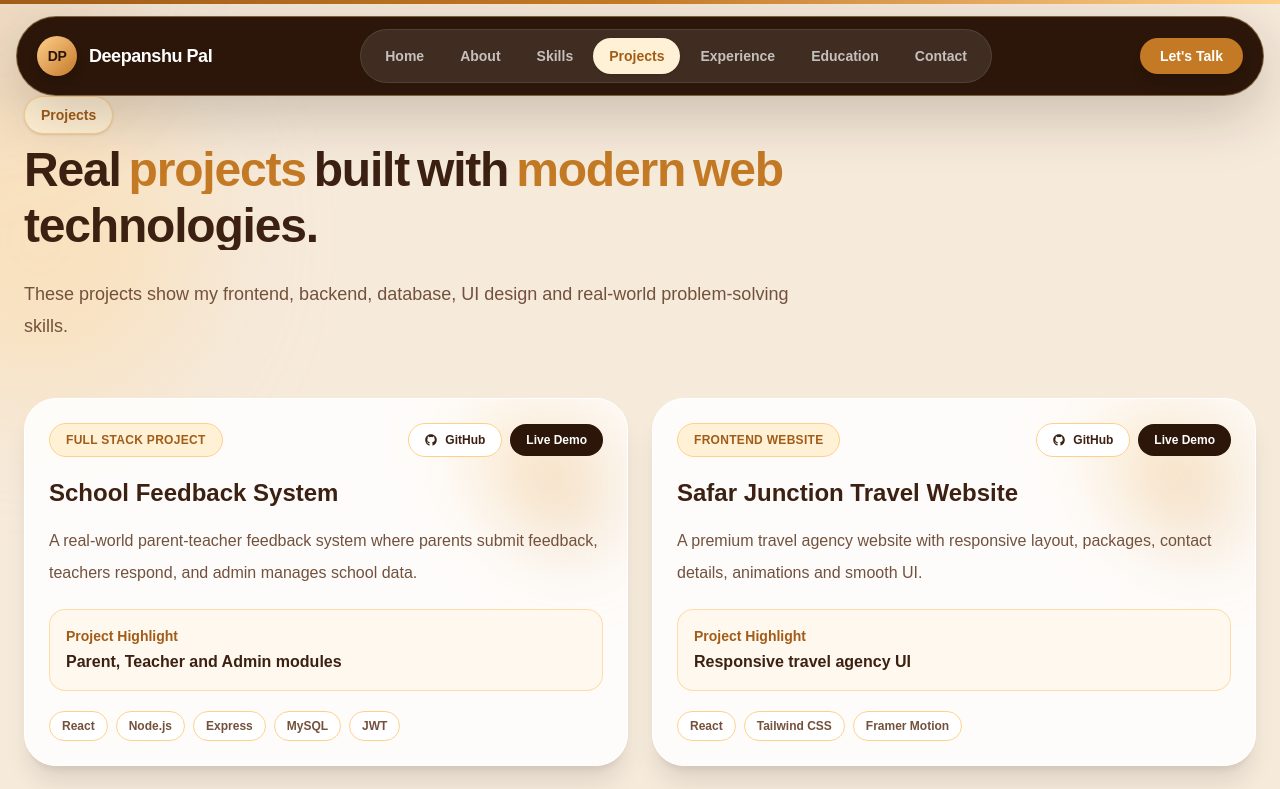
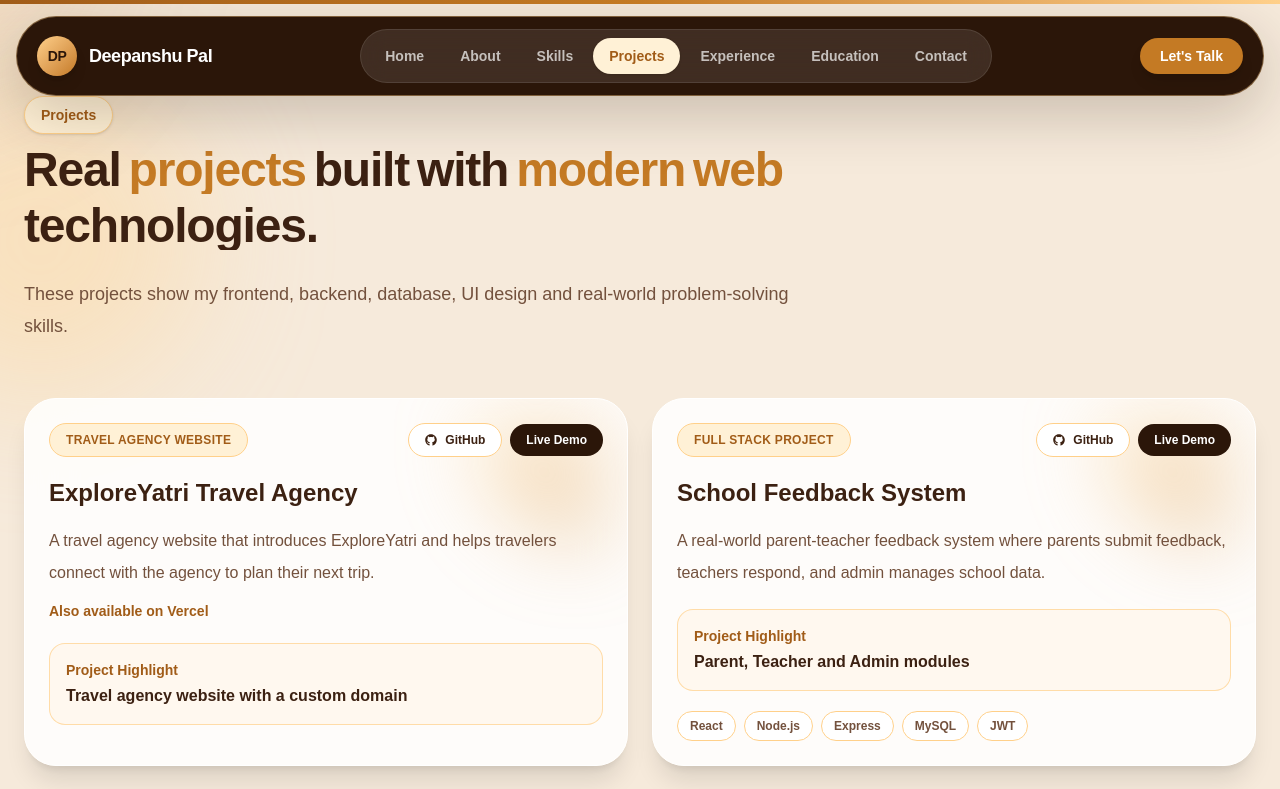
Before and after one commit to Deepanshu1423/deepanshu-portfolio, a Next.js app: page /projects in a window 1280 px wide. Shown: the top 789 px of the page. Built offline with nearby package versions, Linux system fonts and the light colour scheme.

Commit message:
add project

```diff
--- a/src/components/Education.jsx
+++ b/src/components/Education.jsx
@@ -128,7 +128,7 @@ const Education = () => {
 
               <div className="mt-8 grid gap-4">
                 <a
-                  href="/resume.pdf"
+                  href="/Deepanshuresume_Software%20developer.pdf"
                   className="group flex items-center justify-between rounded-2xl bg-[var(--bg-dark)] px-5 py-4 text-sm font-black text-white shadow-xl shadow-[var(--shadow-brown)] transition hover:bg-[var(--accent-main)]"
                 >
                   <span className="flex items-center gap-3">
--- a/src/components/Hero.jsx
+++ b/src/components/Hero.jsx
@@ -103,7 +103,7 @@ const Hero = () => {
 
             <MagneticWrapper strength={0.18}>
               <a
-                href="/resume.pdf"
+                href="/Deepanshuresume_Software%20developer.pdf"
                 className="inline-flex items-center gap-2 rounded-full border border-[var(--accent-light)] bg-white/85 px-5 py-3 text-xs font-bold text-[var(--text-heading)] shadow-sm shadow-[var(--shadow-brown)] backdrop-blur-md transition hover:border-[var(--accent-main)] hover:text-[var(--accent-main)] sm:px-6 sm:text-sm"
               >
                 <HiOutlineDownload className="text-lg" />
--- a/src/components/Projects.jsx
+++ b/src/components/Projects.jsx
@@ -6,6 +6,16 @@ import ProjectTiltCard from "@/components/ProjectTiltCard";
 import TextReveal from "@/components/TextReveal";
 
 const projects = [
+  {
+    title: "ExploreYatri Travel Agency",
+    category: "Travel Agency Website",
+    desc: "A travel agency website that introduces ExploreYatri and helps travelers connect with the agency to plan their next trip.",
+    tech: [],
+    highlight: "Travel agency website with a custom domain",
+    github: "https://github.com/Deepanshu1423/exploreyatri.git",
+    live: "https://www.exploreyatri.com/",
+    alternateLive: "https://exploreyatri.vercel.app/",
+  },
  {
   title: "School Feedback System",
   category: "Full Stack Project",
@@ -133,6 +143,17 @@ const Projects = () => {
                   {project.desc}
                 </p>
 
+                {project.alternateLive && (
+                  <a
+                    href={project.alternateLive}
+                    target="_blank"
+                    rel="noreferrer"
+                    className="mt-3 inline-block text-sm font-bold text-[var(--accent-dark)] underline underline-offset-4 transition hover:text-[var(--accent-main)]"
+                  >
+                    Also available on Vercel
+                  </a>
+                )}
+
                 <div className="mt-5 rounded-2xl border border-[var(--accent-light)]/70 bg-[var(--bg-main)] p-4">
                   <p className="text-sm font-bold text-[var(--accent-dark)]">
                     Project Highlight
@@ -142,7 +163,8 @@ const Projects = () => {
                   </p>
                 </div>
 
-                <div className="mt-5 flex flex-wrap gap-2">
+                {project.tech.length > 0 && (
+                  <div className="mt-5 flex flex-wrap gap-2">
                   {project.tech.map((item) => (
                     <span
                       key={item}
@@ -151,7 +173,8 @@ const Projects = () => {
                       {item}
                     </span>
                   ))}
-                </div>
+                  </div>
+                )}
               </div>
             </ProjectTiltCard>
           ))}
```
Also changed, not shown: 1 other file (tests, documents, lock files or other folders).
